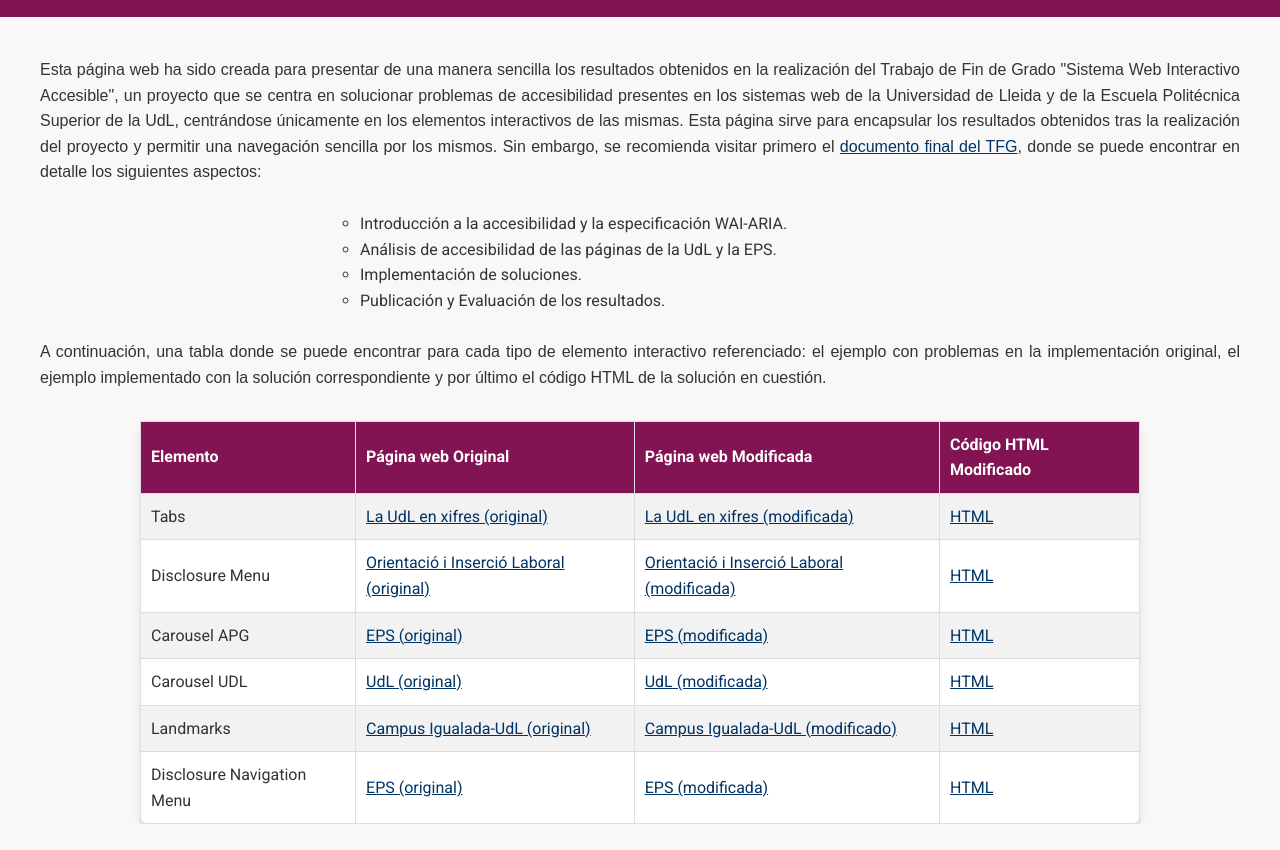
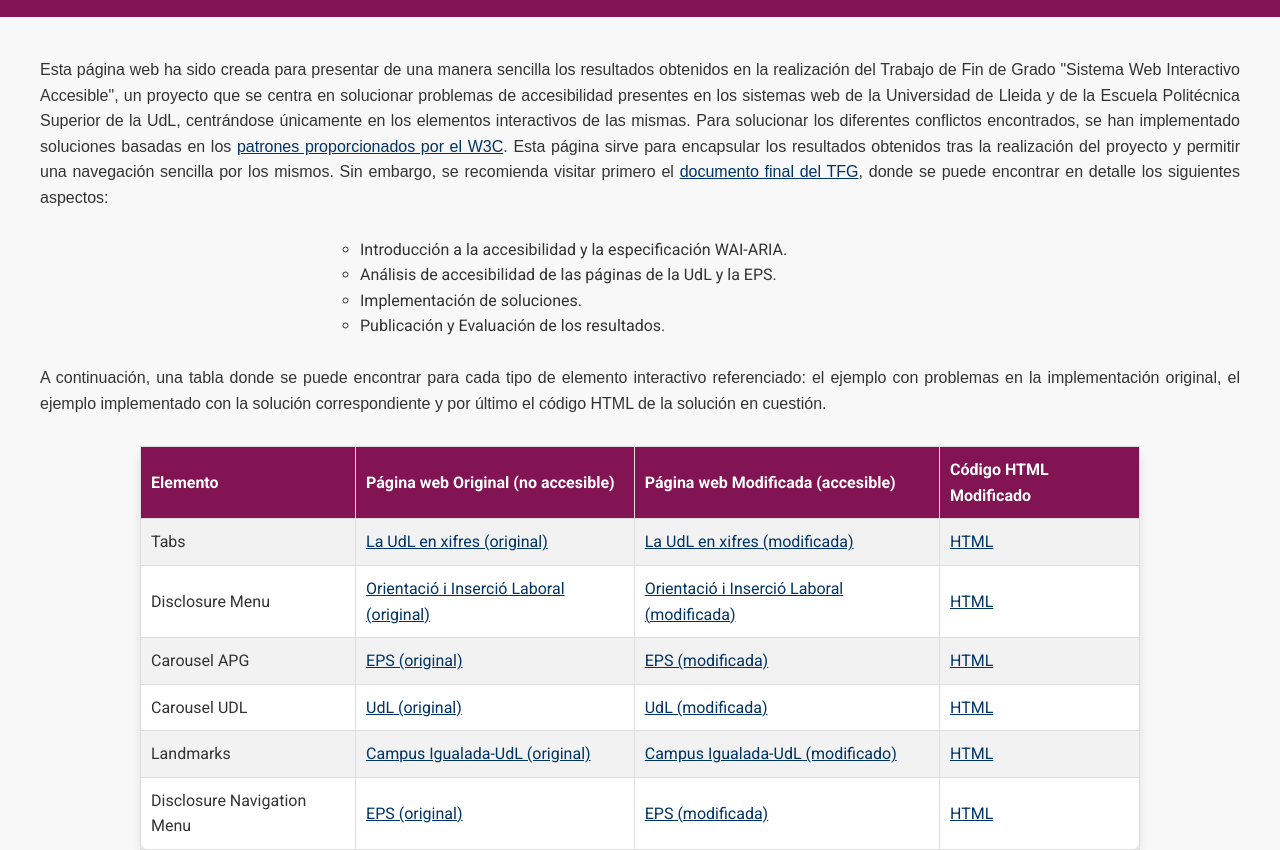
Before and after one commit to MarioMarti/ListaElementosUdL, a plain HTML site: page index.html in a window 1280 px wide. Shown: the part 87-937 px from the top of the page. Before the commit the page ends 911 px from the top, so only its background shows below. Drawn offline with Linux system fonts and the light colour scheme.

Commit message:
Added index

```diff
--- a/index.html
+++ b/index.html
@@ -97,7 +97,9 @@
     <main aria-label="Contenido principal">
     <div style="text-align: center;">
       <p>
-        Esta página web ha sido creada para presentar de una manera sencilla los resultados obtenidos en la realización del Trabajo de Fin de Grado "Sistema Web Interactivo Accesible", un proyecto que se centra en solucionar problemas de accesibilidad presentes en los sistemas web de la Universidad de Lleida y de la Escuela Politécnica Superior de la UdL, centrándose únicamente en los elementos interactivos de las mismas.
+        Esta página web ha sido creada para presentar de una manera sencilla los resultados obtenidos en la realización del Trabajo de Fin de Grado "Sistema Web Interactivo Accesible", un proyecto que se centra en
+        solucionar problemas de accesibilidad presentes en los sistemas web de la Universidad de Lleida y de la Escuela Politécnica Superior de la UdL, centrándose únicamente en los elementos interactivos de las mismas.
+        Para solucionar los diferentes conflictos encontrados, se han implementado soluciones basadas en los <a href="https://www.w3.org/WAI/ARIA/apg/patterns/">patrones proporcionados por el W3C</a>.
         Esta página sirve para encapsular los resultados obtenidos tras la realización del proyecto y permitir una navegación sencilla por los mismos. Sin embargo, se recomienda visitar primero el <a href="https://github.com/MarioMarti/ListaElementosUdL/blob/main/TFG_Sistema_Web_Interactivo_Accesible_Mario_Mart%C3%AD.pdf">documento final del TFG</a>, donde se puede encontrar en detalle los siguientes aspectos:
       </p>
     </div>
@@ -117,8 +119,8 @@
     <table>
       <tr>
         <th>Elemento</th>
-        <th>Página web Original</th>
-        <th>Página web Modificada</th>
+        <th>Página web Original (no accesible)</th>
+        <th>Página web Modificada (accesible)</th>
         <th>Código HTML Modificado</th>
       </tr>
       <tr>
```
